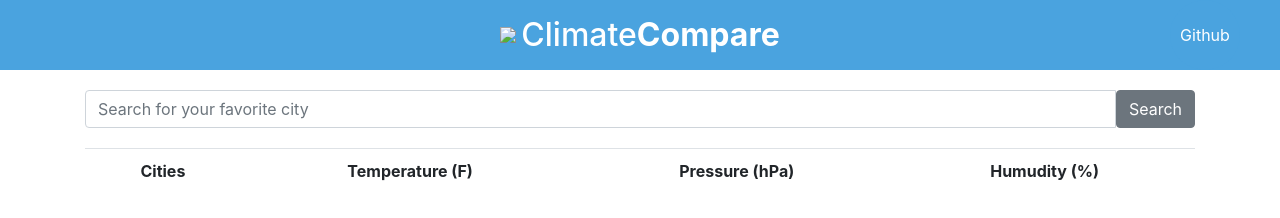
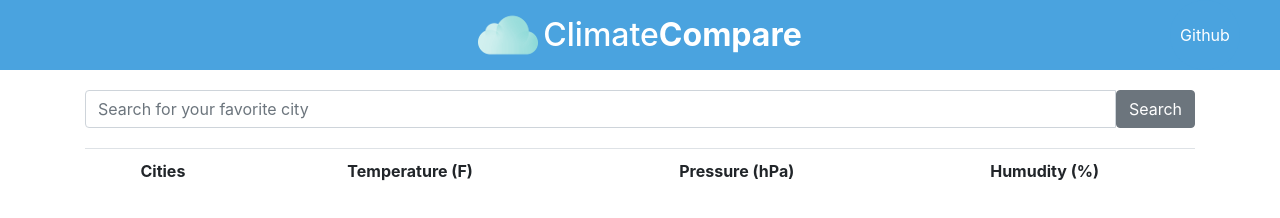
Before and after one commit to CamAndPineapple/ClimateCompare, a plain HTML site: page index.html in a window 1280 px wide. Drawn offline with nearby package versions, Linux system fonts and the light colour scheme; some packages are replaced by stand-ins of ours; the site is published under a folder, as on GitHub Pages, so addresses that start at the root find nothing.

Commit message:
Add: cloud png

```diff
--- a/index.html
+++ b/index.html
@@ -12,7 +12,7 @@
   align-items:center;
   height:70px;
   background-color:#4AA3DF;">
-    <img src="/img/cloud.png" style="margin-right:5px;" />
+    <img src="./img/cloud.png" style="margin-right:5px;" />
     <h2 class="header-text" style="color:#fff;margin:0px;">Climate<span style="font-weight:bold;">Compare</span></h2>
     <a href="https://github.com/CamAndPineapple/ClimateCompare">
     <div class="github"
```
